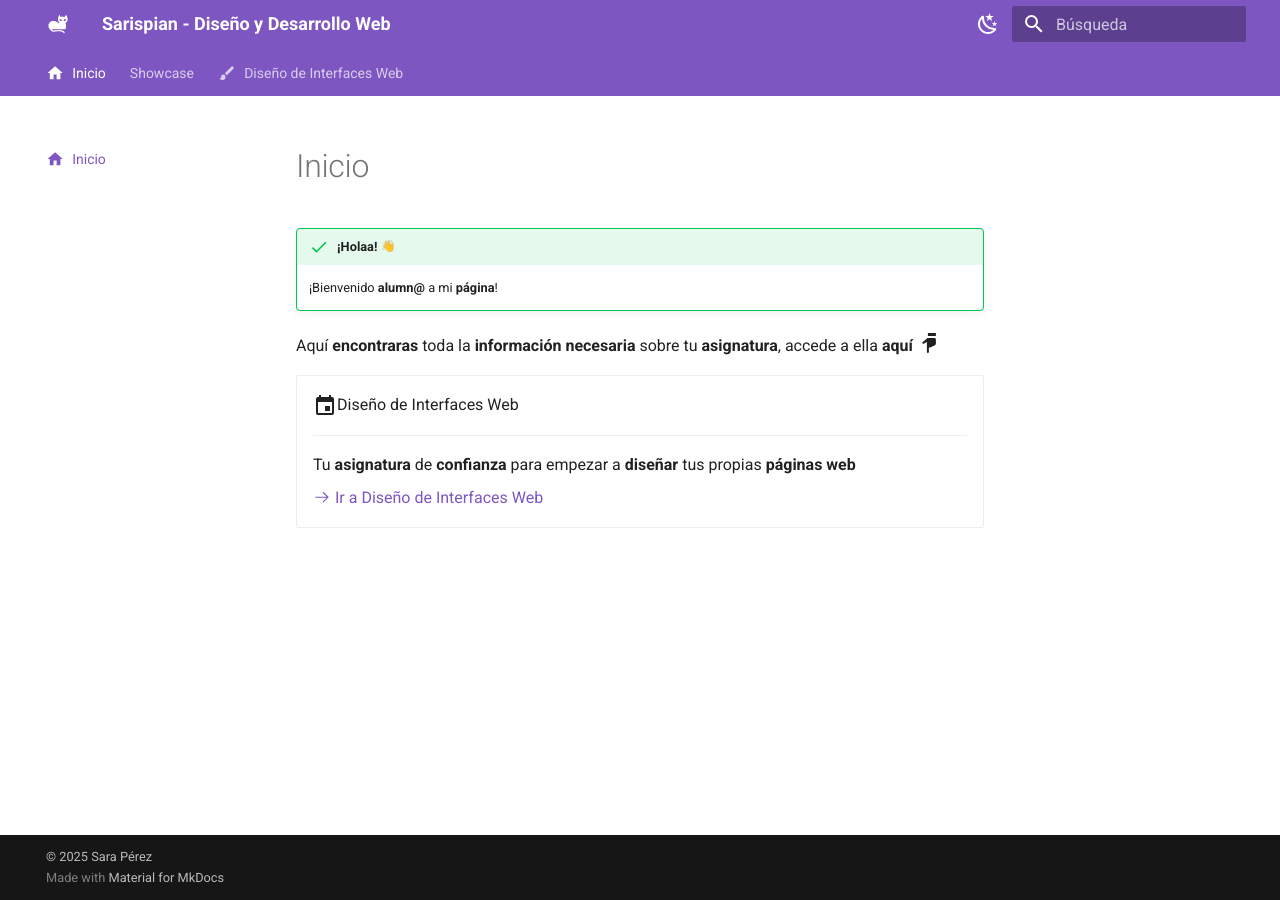
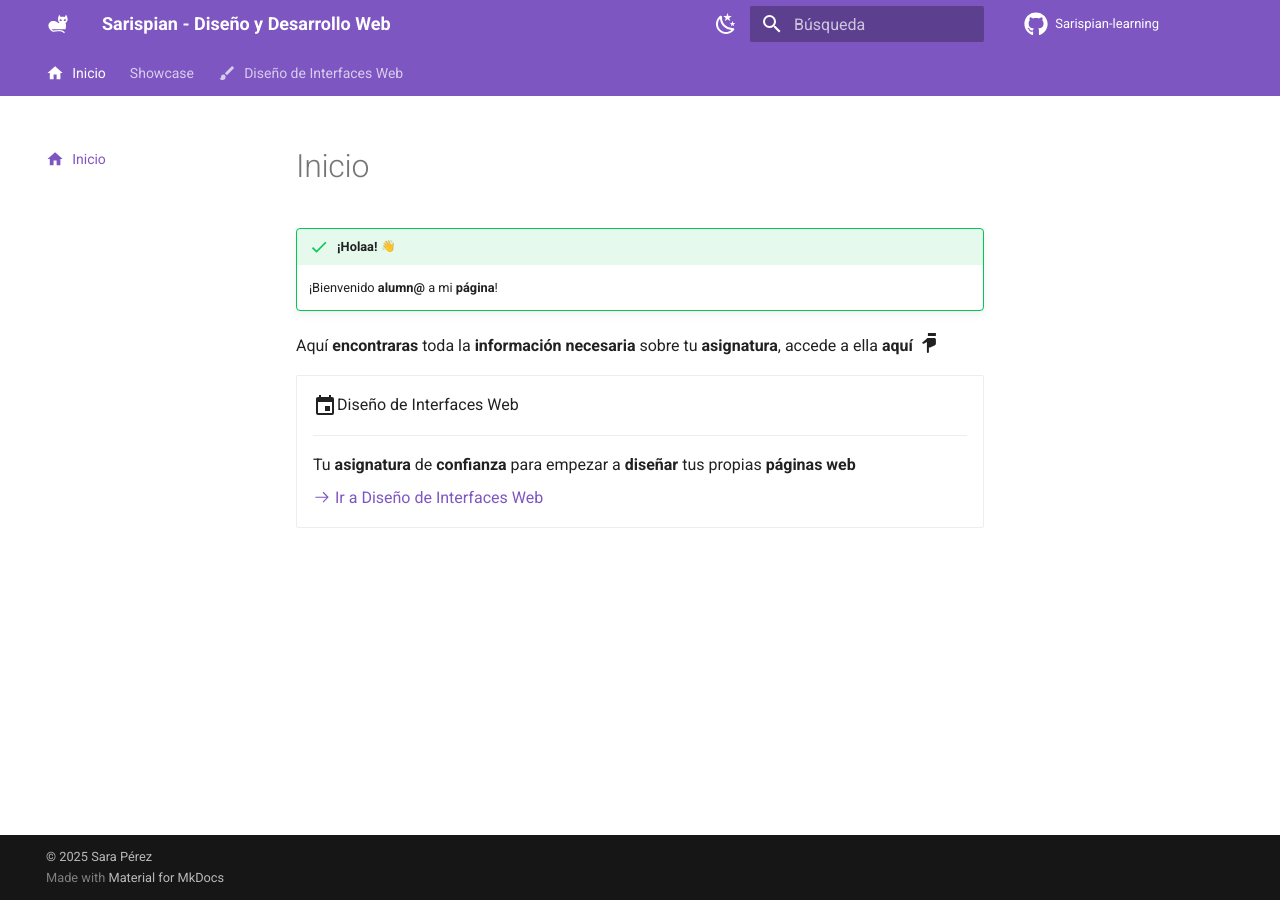
Before and after one commit to JonayKB/An-learning-page, an MkDocs documentation site: the page built from docs/index.md, in a window 1280 px wide. Built offline with MkDocs 1.6.1 and Material for MkDocs 9.7.7, drawn with Linux system fonts in a browser that asks for light colours; emoji names are drawn with the system emoji font; comment, search, counter and statistics services are not loaded.

Commit message:
Added repo

```diff
--- a/mkdocs.yml
+++ b/mkdocs.yml
@@ -2,6 +2,8 @@
 site_name: Sarispian - Diseño y Desarrollo Web
 site_url: https://sarispian.ddns.net/
 site_description: "Una página de aprendizaje sobre diseño y desarrollo web."
+repo_url: "https://github.com/JonayKB/An-learning-page"
+repo_name: "Sarispian-learning"
 site_author: Sara Pérez
 copyright: "© 2025 Sara Pérez"
 
```
